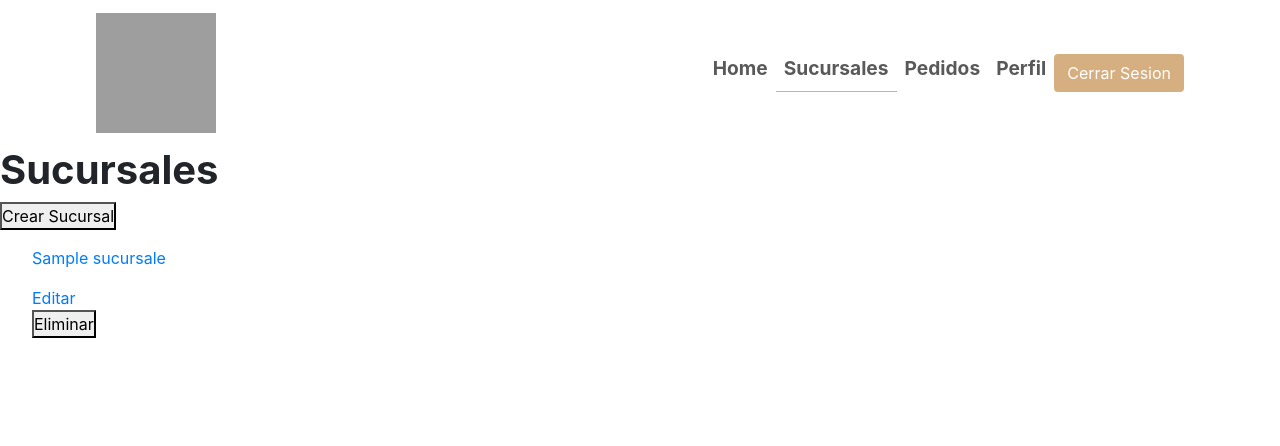
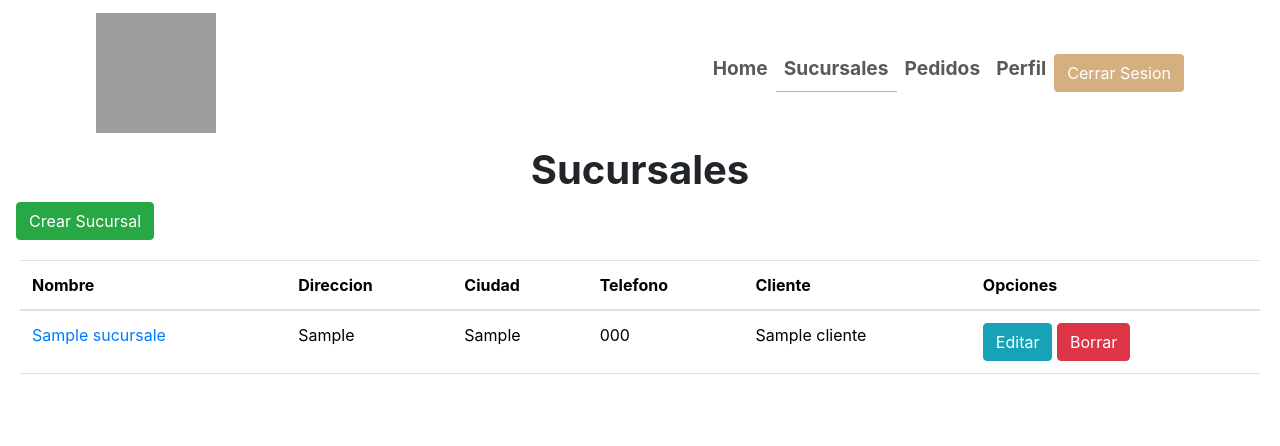
Before and after one commit to GustavoRamirez514/King-Courier, a Django app: page /sucursales/ in a window 1280 px wide. Shown: the top 446 px of the page. Run offline with Django 4.2, Linux system fonts and the light colour scheme; a user stored in the database is signed in; tables that the repository leaves empty hold one stand-in row (values such as "Sample post"); some libraries are stand-ins or nearby versions; grey boxes are pictures that could not be loaded.

Commit message:
se cambia algunos elementos de estilo dentro de formstyle, tablestyle. se agregan algunos elemento en el head como el title en edit.html en cliente, register.html en usuarios, cuando se listan los usuarios se vera en forma de tabla

```diff
--- a/frontend/static/styles/TableStyle.css
+++ b/frontend/static/styles/TableStyle.css
@@ -9,3 +9,31 @@ th{
 .btn:hover{
     background-color: black;
 }
+
+
+
+
+/* ESTILOS PARA LA BARRA DE NAVEGACION */
+/* width */
+::-webkit-scrollbar {
+    width: 12px;
+    z-index: -1;
+  }
+
+  /* Track */
+  ::-webkit-scrollbar-track {
+    border-radius: 10px;
+  }
+
+  /* Handle */
+  ::-webkit-scrollbar-thumb {
+    background: #d8d8d8;
+    opacity: 10px;
+    border-radius: 10px;
+  }
+  /* Handle */
+  ::-webkit-scrollbar-thumb:hover {
+    background: #c9c9c9;
+    opacity: 10px;
+    border-radius: 10px;
+  }
--- a/frontend/templates/clientes/edit.html
+++ b/frontend/templates/clientes/edit.html
@@ -11,7 +11,7 @@
 {% endblock header %}
 
 {% block content %}
-  <h1>Editar cliente</h1>
+  <h1 class="titulo">Editar cliente</h1>
   <form method="post">
     {% csrf_token %}
 
--- a/frontend/templates/login/register.html
+++ b/frontend/templates/login/register.html
@@ -11,6 +11,8 @@
 {% endblock header %}
 
 {% block content %}
+<h1 class="titulo">Crear Usuarios</h1>
+
   <form method="POST">
     {% csrf_token %}
     {{form.as_p}}
--- a/frontend/templates/sucursales/index.html
+++ b/frontend/templates/sucursales/index.html
@@ -11,23 +11,48 @@
 {% endblock header %}
 
 {% block content %}
-  <h1>Sucursales</h1>
-  <button onclick="window.location.href='{% url 'create_sucursal' %}'" >Crear Sucursal</button>
-  <p>{{message}}</p>
-  {% for sucursal in sucursales %}
-    <ul>
-      <li>
-        <a href="{% url 'detalle_sucursal' sucursal.id %}">
-          <p>{{ sucursal.nombre }}</p>
-        </a>
+<h1 class="text-center">Sucursales</h1>
+  {% if message %}
+    <div class="alert alert-info" role="alert">
+      {{message}}
+    </div>
+  {% endif %}
 
-        <a href="{% url 'editar_sucursal' sucursal.id %}">Editar</a>
 
-        <form method="post" action="{% url 'eliminar_sucursal' sucursal.id %}">
-          {% csrf_token %}
-          <button type="submit">Eliminar</button>
-        </form>
-      </li>
-    </ul>
-  {% endfor %}
+    <div class="ml-3">
+      <a class="btn btn-success" href="{% url 'create_sucursal' %}" role="button">Crear Sucursal</a>
+    </div>
+
+    <div class="card-body">
+      <div class="table-responsive">
+        <table class="table">
+          <thead>
+            <tr>
+              <th>Nombre</th>
+              <th>Direccion</th>
+              <th>Ciudad</th>
+              <th>Telefono</th>
+              <th>Cliente</th>
+              <th>Opciones</th>
+            </tr>
+          </thead>
+          <tbody>
+            {% for sucursal in sucursales %}
+            <tr>
+              <td><a href="{% url 'detalle_sucursal' sucursal.id %}">{{ sucursal.nombre }}</a></td>
+              <td>{{sucursal.direccion}}</td>
+              <td>{{sucursal.ciudad}}</td>
+              <td>{{sucursal.telefono}}</td>
+              <td>{{sucursal.cliente}}</td>
+              <td>
+                <a class="btn btn-info" href="{% url 'editar_sucursal' sucursal.id %}" role="button">Editar</a>
+                <a class="btn btn-danger" href="{% url 'eliminar_sucursal' sucursal.id %}" role="button">Borrar</a>
+              </td>
+            </tr>
+            {% endfor %}
+          </tbody>
+        </table>
+      </div>
+    </div>
+
 {% endblock content %}
```
Also changed, not shown: frontend/static/styles/FormStyle.css (+7 -0 lines), frontend/templates/login/users.html (+48 -5 lines).
